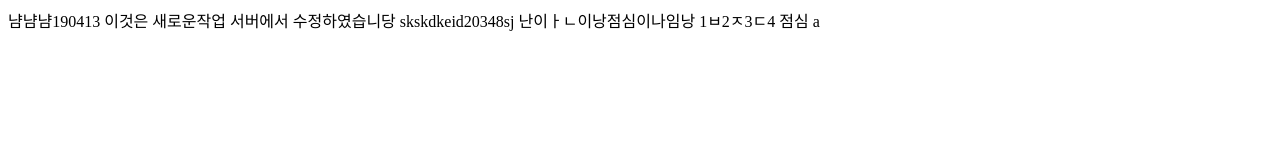
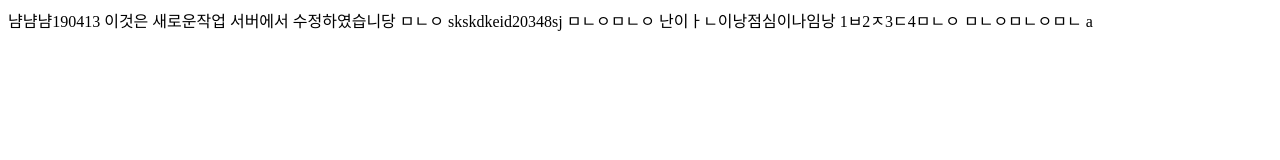
Before and after one commit to neogeo2746/aptanaReposit, a plain HTML site: page index.html in a window 1280 px wide. Drawn offline with Linux system fonts and the light colour scheme.

Commit message:
Update index.html

```diff
--- a/index.html
+++ b/index.html
@@ -2,12 +2,13 @@
 	<body>
 		냠냠냠190413
 		이것은 새로운작업 서버에서 수정하였습니당
+ㅁㄴㅇ
+		skskdkeid20348sj
+ㅁㄴㅇㅁㄴㅇ
+		난이ㅏㄴ이낭점심이나임낭
+		1ㅂ2ㅈ3ㄷ4ㅁㄴㅇ
+		ㅁㄴㅇㅁㄴㅇㅁㄴ
 
-		skskdkeid20348sj
-
-		난이ㅏㄴ이낭점심이나임낭
-		1ㅂ2ㅈ3ㄷ4
-		점심
 
 	</body>
 </html>a
```
